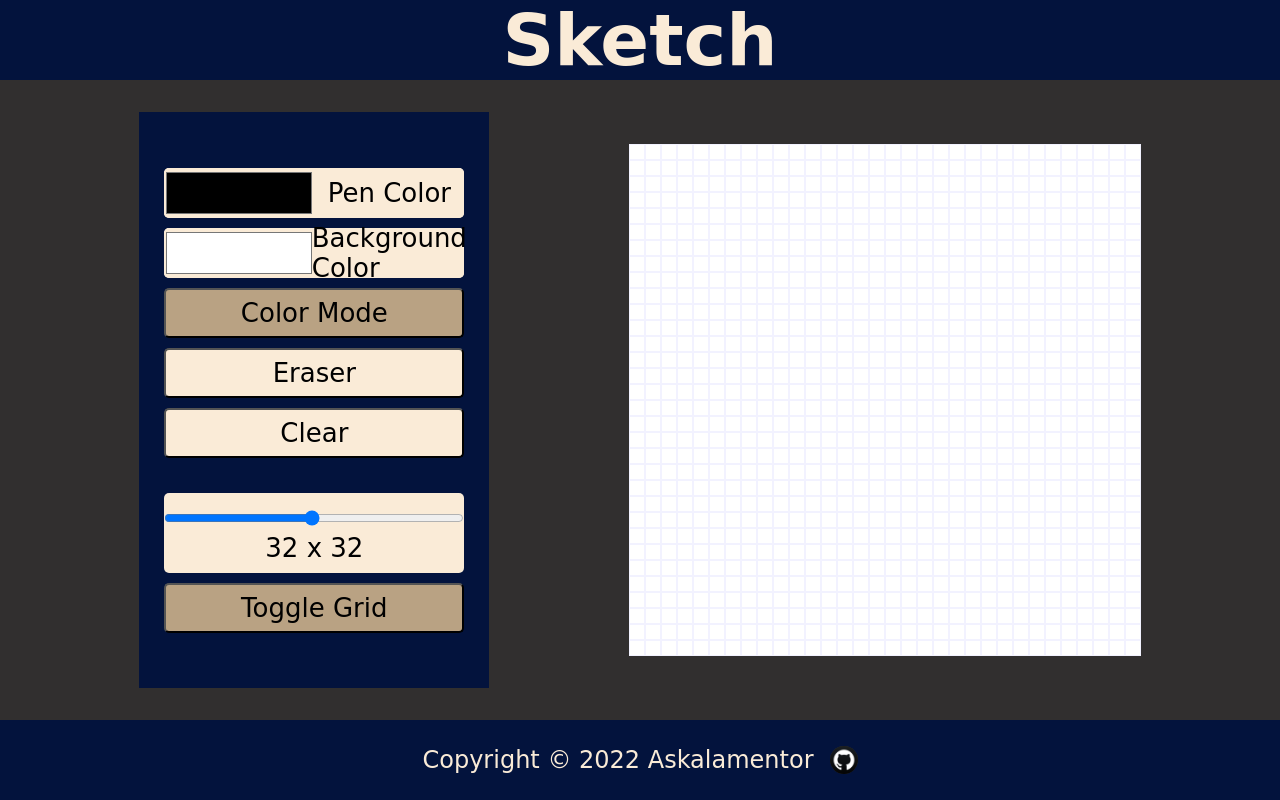
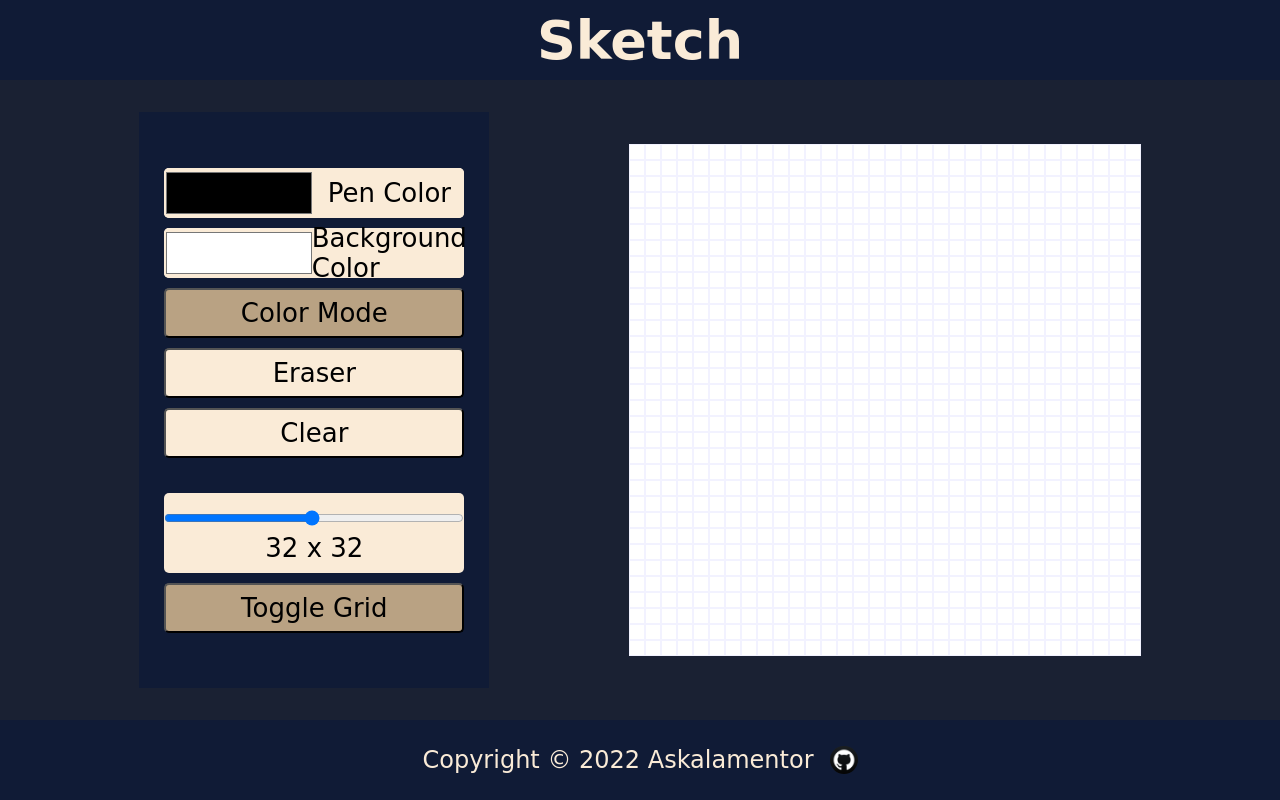
Before and after one commit to uguryilmazdev/etch-a-sketch, a plain HTML site: page index.html in a window 1280 px wide. Drawn offline with Linux system fonts and the light colour scheme; a web font is replaced by a local one.

Commit message:
Complete header and colors

```diff
--- a/indexStyles.css
+++ b/indexStyles.css
@@ -1,7 +1,7 @@
 :root {
-    --grey: rgb(49, 47, 47);
+    --grey: rgb(26, 33, 51);
     --white: antiquewhite;
-    --blue: rgb(3, 19, 61);
+    --blue: rgb(16, 27, 54);
     --black: black;
 }
 
@@ -19,7 +19,7 @@
     align-items: center;
     height: 10%;
     color: var(--white);
-    font-size: 72px;
+    font-size: 54px;
     background-color: var(--blue);
 }
 
```
